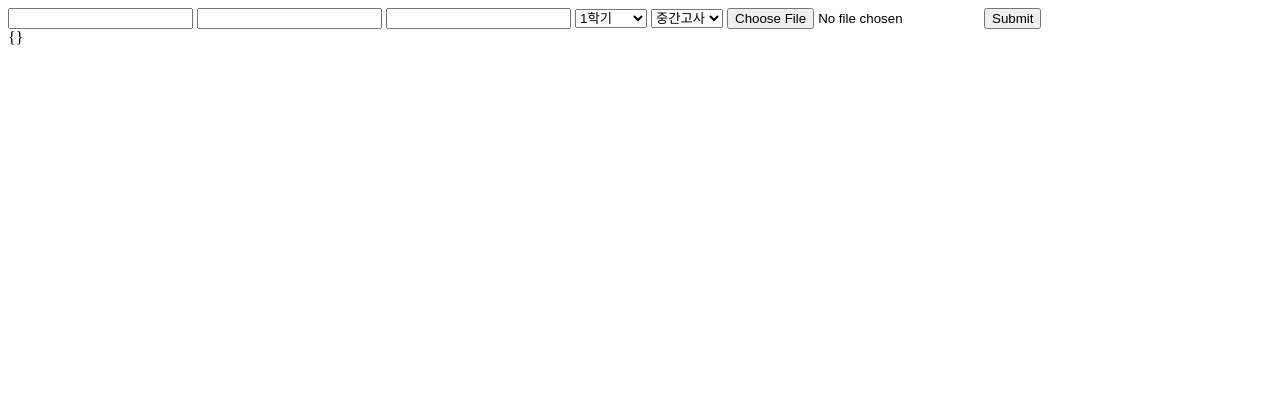
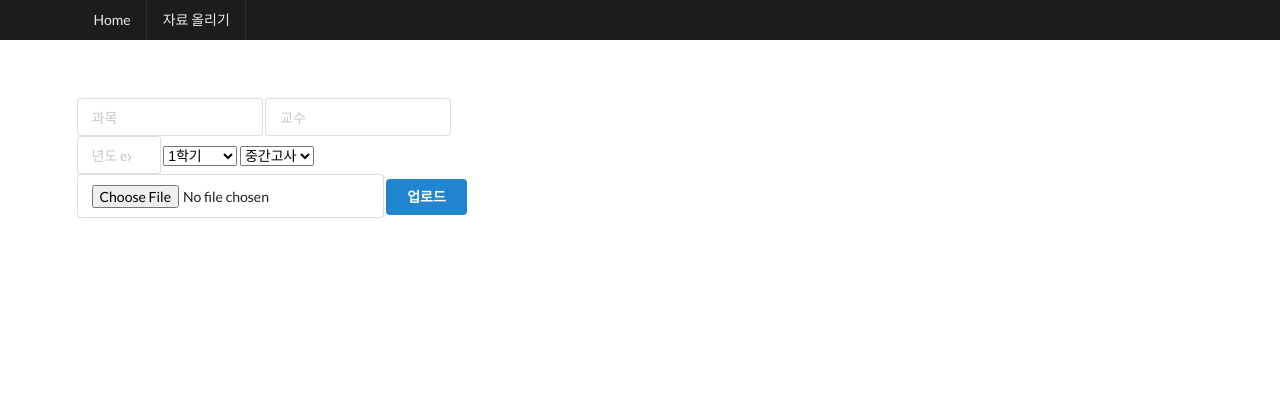
Before and after one commit to dohvis/kmu-jokbo, a Flask app: page /upload in a window 1280 px wide. Shown: the top 420 px of the page. Before the commit the page ends 45 px from the top, so only its background shows below. Run offline with Flask 2, Linux system fonts and the light colour scheme; some libraries are stand-ins or nearby versions.

Commit message:
Code code code

```diff
--- a/app/controllers.py
+++ b/app/controllers.py
@@ -1,5 +1,4 @@
 from flask import (
-    abort,
     flash,
     redirect,
     render_template,
@@ -31,10 +30,21 @@ def upload():
         return render_template('upload.html', form=form)
 
     uploaded_file = request.files['file_']
+    ext = uploaded_file.filename.split('.')[-1]  # pdf, docx, etc..
+    filename = '{}-{}-{}년-{}학기-{}고사.{}'.format(
+        form.subject.data,
+        form.professor.data,
+        form.year.data,
+        form.semester.data,
+        form.case.data,
+        ext,
+    )
+    print(filename, len(filename))
 
-    filename = uploaded_file.filename
-    hashed_filename = sha256(filename)[:32]
-    obj_key = 'files/{}'.format(hashed_filename)
+    obj_key = 'files/'.format(
+        form.subject.data,
+
+    )
 
     s3 = aws_session.resource('s3')
     s3_bucket = s3.Bucket(app.config.get('AWS_S3_BUCKET_NAME'))
@@ -48,13 +58,13 @@ def upload():
         }
     )
     Exam(
-        key=hashed_filename,
+        key=filename,
         subject=form.subject.data,
         professor=form.professor.data,
         year=form.year.data,
-        period=form.period.data,
+        semester=form.semester.data,
         case=form.case.data,
-        file_format=uploaded_file.mimetype,
+        file_format=ext,
     ).save()
 
     flash('시험 정보가 성공적으로 업로드 되었습니다. 감사합니다 :)')
--- a/app/forms.py
+++ b/app/forms.py
@@ -4,6 +4,7 @@ from wtforms import (
     IntegerField,
     StringField,
 )
+from wtforms.validators import NumberRange
 from flask_wtf.file import (
     FileField,
     FileAllowed,
@@ -14,12 +15,12 @@ from flask_wtf.file import (
 class ExamUploadForm(FlaskForm):
     subject = StringField('과목')
     professor = StringField('교수명')
-    year = IntegerField('시험 년도')
-    period = SelectField('학기', choices=[('1', '1학기'), ('여름', '여름학기'), ('2', '2학기'), ('겨울', '겨울학기')])
+    year = IntegerField('시험 년도', validators=(NumberRange(1990, 2017, '올바른 연도를 입력해 주세요'),))
+    semester = SelectField('학기', choices=[('1', '1학기'), ('여름', '여름학기'), ('2', '2학기'), ('겨울', '겨울학기')])
     case = SelectField('고사', choices=[('중간', '중간고사'), ('기말', '기말고사')])
 
-    valid_ext = ('jpg', 'jpeg', 'png', 'bmp') + ('pdf', 'doc', 'docs', 'hwp', 'txt') + ('zip', '7z')
+    valid_ext = ('jpg', 'jpeg', 'png', 'bmp') + ('pdf', 'doc', 'docx', 'hwp', 'txt') + ('zip', '7z')
     file_ = FileField('시험 자료', validators=(
-        FileRequired(),
+        FileRequired('파일을 첨부해주세요'),
         FileAllowed(valid_ext, '올바른 확장자가 아닙니다'),
     ))
--- a/app/models.py
+++ b/app/models.py
@@ -5,12 +5,12 @@ from app import (
 
 
 class Exam(db.Document):
-    key = db.StringField(required=True, max_length=32)
+    key = db.StringField(required=True, max_length=128)
     subject = db.StringField(required=True)
     professor = db.StringField(required=True, max_length=16)
     year = db.IntField()
-    period = db.StringField(required=True, max_length=2)
+    semester = db.StringField(required=True, max_length=2)
     case = db.StringField(required=True, max_length=2)
 
-    file_format = db.StringField(required=True, max_length=16)
+    file_format = db.StringField(required=True, max_length=32)
     created_at = db.DateTimeField(default=datetime.now())
--- a/app/templates/base.html
+++ b/app/templates/base.html
@@ -3,8 +3,34 @@
 <head>
     <meta charset="UTF-8">
     <title>국민대 족보</title>
+    {% block head %}{% endblock %}
+    <link rel="stylesheet" type="text/css"
+          href="https://cdnjs.cloudflare.com/ajax/libs/semantic-ui/2.2.10/semantic.min.css" />
+
+    <style>
+        .main.container {
+            margin-top: 7em;
+        }
+    </style>
 </head>
 <body>
-{% block content %} {% endblock %}
+
+<div class="ui fixed inverted menu">
+    <div class="ui container">
+        <a href="/" class="item">Home</a>
+        <a href="/upload" class="item">자료 올리기</a>
+    </div>
+</div>
+<div class="ui main container">
+    {% block content %} {% endblock %}
+</div>
+<script src="https://cdnjs.cloudflare.com/ajax/libs/jquery/3.2.1/jquery.min.js"></script>
+{% block scripts %} {% endblock %}
+<script src="https://cdnjs.cloudflare.com/ajax/libs/semantic-ui/2.2.10/semantic.min.js"></script>
+<script>
+  $('.message .close').on('click', function () {
+    $(this).closest('.message').transition('fade');
+  });
+</script>
 </body>
 </html>
--- a/app/templates/upload.html
+++ b/app/templates/upload.html
@@ -2,13 +2,43 @@
 {% block content %}
     <form method="POST" action="/upload" enctype="multipart/form-data">
         {{ form.csrf_token }}
-        {{ form.subject }}
-        {{ form.professor }}
-        {{ form.year }}
-        {{ form.period }}
-        {{ form.case }}
-        {{ form.file_ }}
-        <input type="submit">
+        <div class="ui input">
+            {{ form.subject(placeholder="과목") }}
+        </div>
+
+        <div class="ui input">
+            {{ form.professor(placeholder="교수") }}
+        </div>
+
+        <div>
+            <div class="ui input">
+                {{ form.year(placeholder="년도 ex) 2017") }}
+            </div>
+            <div class="ui input">
+                {{ form.semester }}
+            </div>
+            <div class="ui input">
+                {{ form.case }}
+            </div>
+        </div>
+        <div class="ui input">
+            {{ form.file_ }}
+        </div>
+        <input class="ui primary button" type="submit" value="업로드">
     </form>
-    {{ form.errors }}
+    {% if form.errors %}
+
+        <div class="ui error message">
+            <i class="close icon"></i>
+            <div class="header">
+                이상이상
+            </div>
+            <ul class="list">
+                {% for error in form.errors.items() %}
+                    <li>{{ error[1][0] }}</li>
+                {% endfor %}
+            </ul>
+        </div>
+
+    {% endif %}
 {% endblock %}
```
Also changed, not shown: app/templates/index.html (+44 -9 lines).
